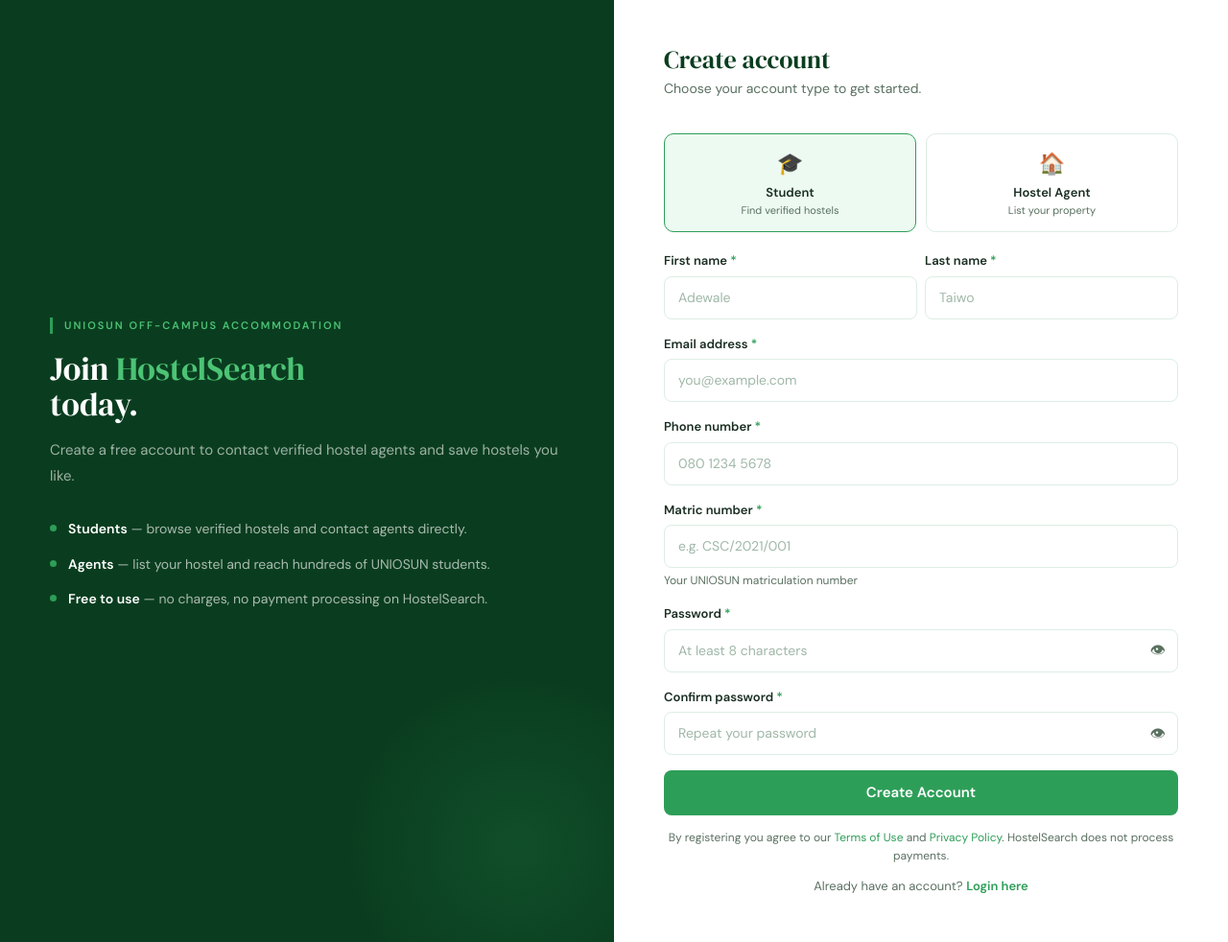
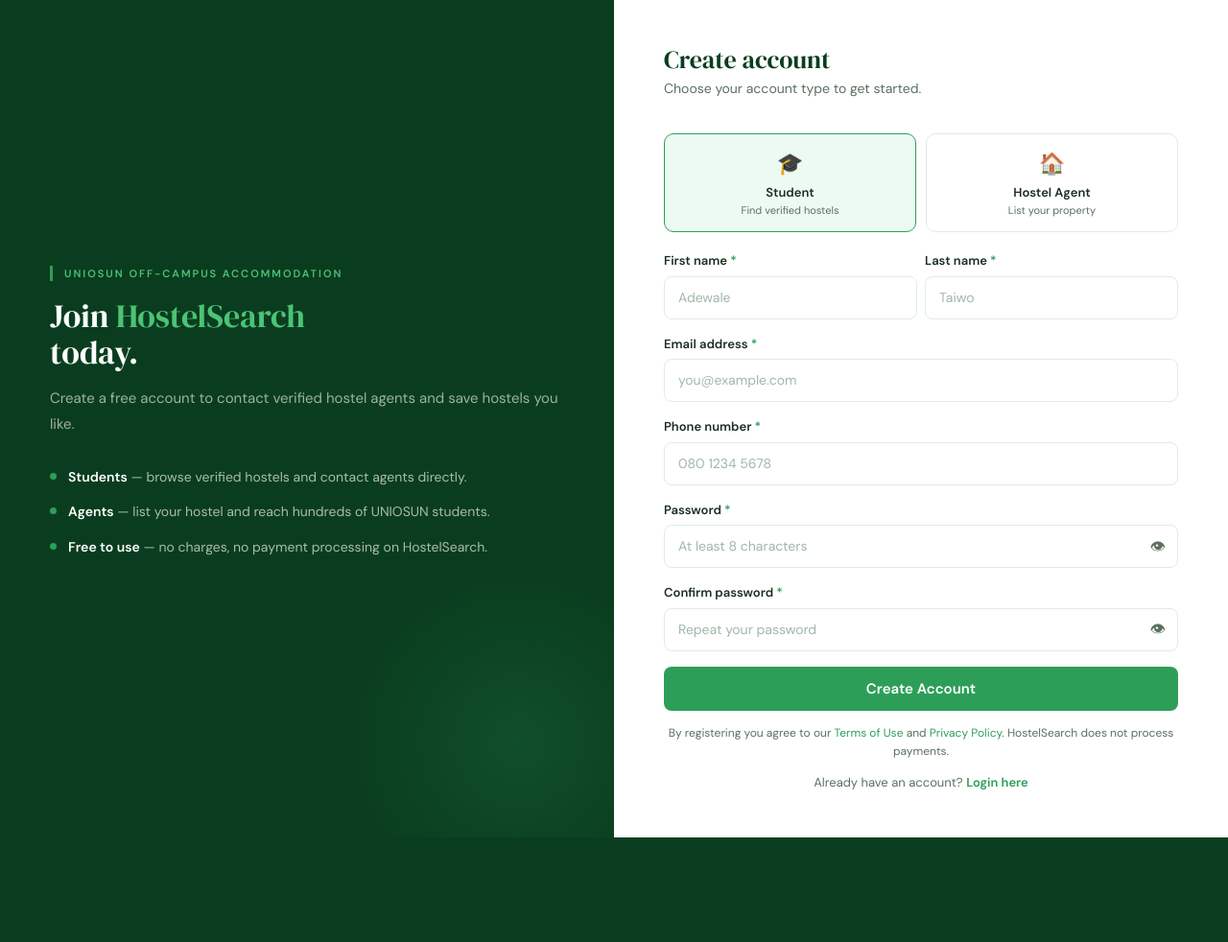
Before and after one commit to IBK-Tim/hostelsearch, a Django app: page /register/ in a window 1280 px wide. Shown: the part 61-1043 px from the top of the page at 96% size. After the commit the page ends 934 px from the top, so only its background shows below. Run offline with Django 5.2, Linux system fonts and the light colour scheme.

Commit message:
Remove matric number field from student registration

```diff
--- a/main/models.py
+++ b/main/models.py
@@ -6,7 +6,7 @@
 class Student(models.Model):
     user       = models.OneToOneField(User, on_delete=models.CASCADE)
     phone      = models.CharField(max_length=20)
-    matric_no  = models.CharField(max_length=50, unique=True)
+    matric_no  = models.CharField(max_length=50, unique=True, blank=True, null=True)
     created_at = models.DateTimeField(auto_now_add=True)
 
     def __str__(self):
--- a/main/templates/main/StudentDashboard.html
+++ b/main/templates/main/StudentDashboard.html
@@ -133,7 +133,7 @@
     <div class="sb-user pt-4">
       <div class="sb-av">{{ student.user.first_name|slice:":1" }}</div>
       <div class="sb-name">{{ student.user.first_name }} {{ student.user.last_name }}</div>
-      <div class="sb-role">Student · {{ student.matric_no }}</div>
+      <div class="sb-role">Student</div>
     </div>
     <div class="sb-nav">
       <button class="sb-item on" onclick="switchPane('overview'); closeMob()"><span class="ico">🏠</span>Dashboard</button>
@@ -380,10 +380,6 @@
               <label class="hs-lbl">Phone number</label>
               <input type="tel" name="phone" class="hs-inp form-control" value="{{ student.phone }}">
             </div>
-            <div class="col-12 col-sm-6">
-              <label class="hs-lbl">Matric number</label>
-              <input type="text" class="hs-inp form-control" value="{{ student.matric_no }}" readonly>
-            </div>
           </div>
           <button type="submit" class="hs-save">Save Changes</button>
         </form>
--- a/main/templates/main/register.html
+++ b/main/templates/main/register.html
@@ -151,12 +151,6 @@
         <input type="tel" name="phone" class="inp form-control" placeholder="080 1234 5678" required>
       </div>
 
-      <!-- matric — student only -->
-      <div class="mb-3" id="matric-field">
-        <label class="lbl">Matric number <span class="req">*</span></label>
-        <input type="text" name="matric_no" class="inp form-control" placeholder="e.g. CSC/2021/001">
-        <div class="hint">Your UNIOSUN matriculation number</div>
-      </div>
 
       <!-- id doc — agent only -->
       <!-- Business name — agent only -->
@@ -221,10 +215,9 @@
   document.getElementById('role-input').value = role;
   document.getElementById('role-student').classList.toggle('selected', role === 'student');
   document.getElementById('role-agent').classList.toggle('selected', role === 'agent');
-  document.getElementById('matric-field').style.display        = role === 'student' ? 'block' : 'none';
-  document.getElementById('business-name-field').style.display = role === 'agent'   ? 'block' : 'none';
-  document.getElementById('passport-field').style.display      = role === 'agent'   ? 'block' : 'none';
-  document.getElementById('id-doc-field').style.display        = role === 'agent'   ? 'block' : 'none';
+  document.getElementById('business-name-field').style.display = role === 'agent' ? 'block' : 'none';
+  document.getElementById('passport-field').style.display      = role === 'agent' ? 'block' : 'none';
+  document.getElementById('id-doc-field').style.display        = role === 'agent' ? 'block' : 'none';
 }
 
 function tp(id, btn) {
--- a/main/views.py
+++ b/main/views.py
@@ -83,15 +83,6 @@
             return redirect('login')
 
         else:
-            matric = request.POST.get('matric_no', '').strip()
-
-            if not matric:
-                messages.error(request, 'Please enter your matric number.')
-                return render(request, 'main/register.html')
-
-            if Student.objects.filter(matric_no=matric).exists():
-                messages.error(request, 'This matric number is already registered.')
-                return render(request, 'main/register.html')
 
             user = User.objects.create_user(
                 username   = email,
@@ -103,7 +94,6 @@
             Student.objects.create(
                 user      = user,
                 phone     = phone,
-                matric_no = matric,
             )
             messages.success(request,
                 'Account created successfully. You can now login.'
```
Also changed, not shown: main/migrations/0007_alter_student_matric_no.py (added).
